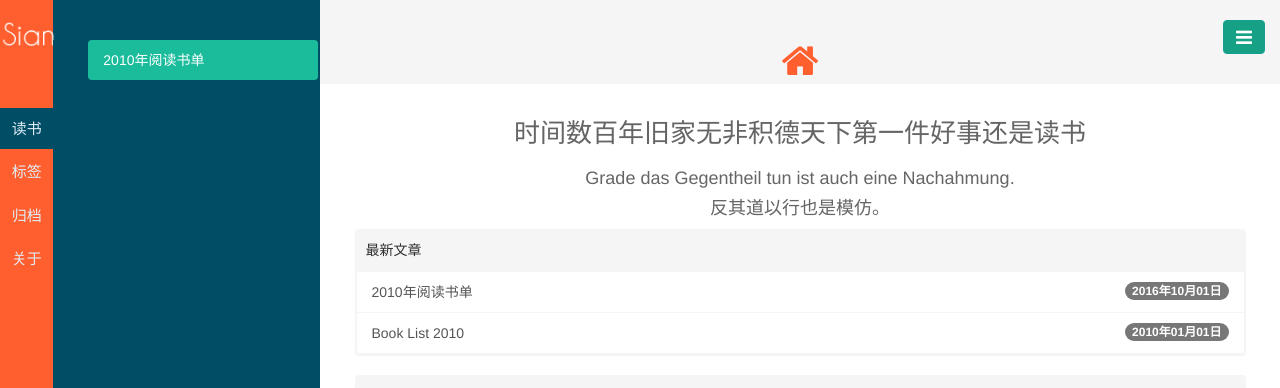
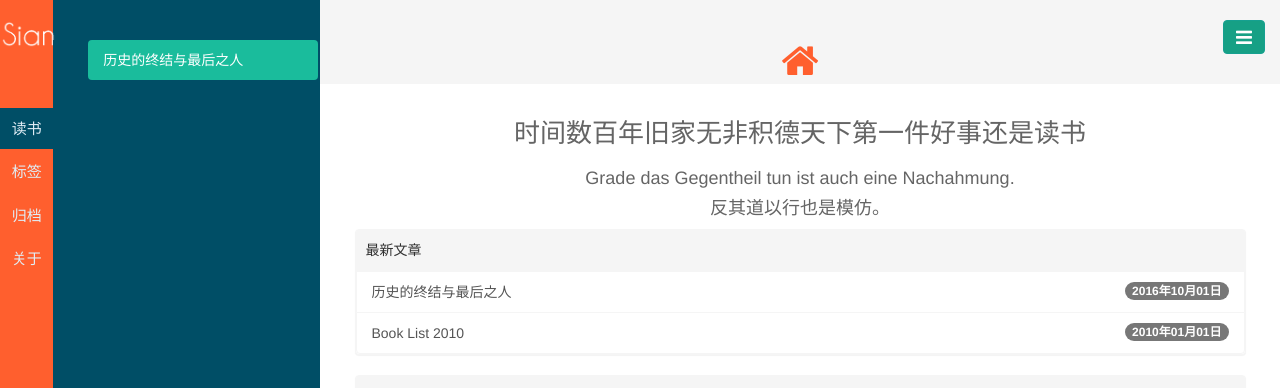
Before and after one commit to mathesse/mathesse.github.io, a Jekyll site: the page built from index.html, in a window 1280 px wide. Shown: the top 388 px of the page. Built offline with Jekyll 4.4.1, drawn with Linux system fonts in a browser that asks for light colours; the list of posts is cut into pages by our own code.

Commit message:
Update 2016-10-01-The-End-of-History-and-the-Last-Man.md

```diff
--- a/_posts/读书/2016-10-01-The-End-of-History-and-the-Last-Man.md
+++ b/_posts/读书/2016-10-01-The-End-of-History-and-the-Last-Man.md
@@ -1,8 +1,8 @@
 ---
 layout: book
-title: 2010年阅读书单
+title: 历史的终结与最后之人
 category: 读书
-keywords: 阅读,书单,2010
+keywords: 阅读,2010
 books:
     - title: 追风筝的人
       status: 已读
```
